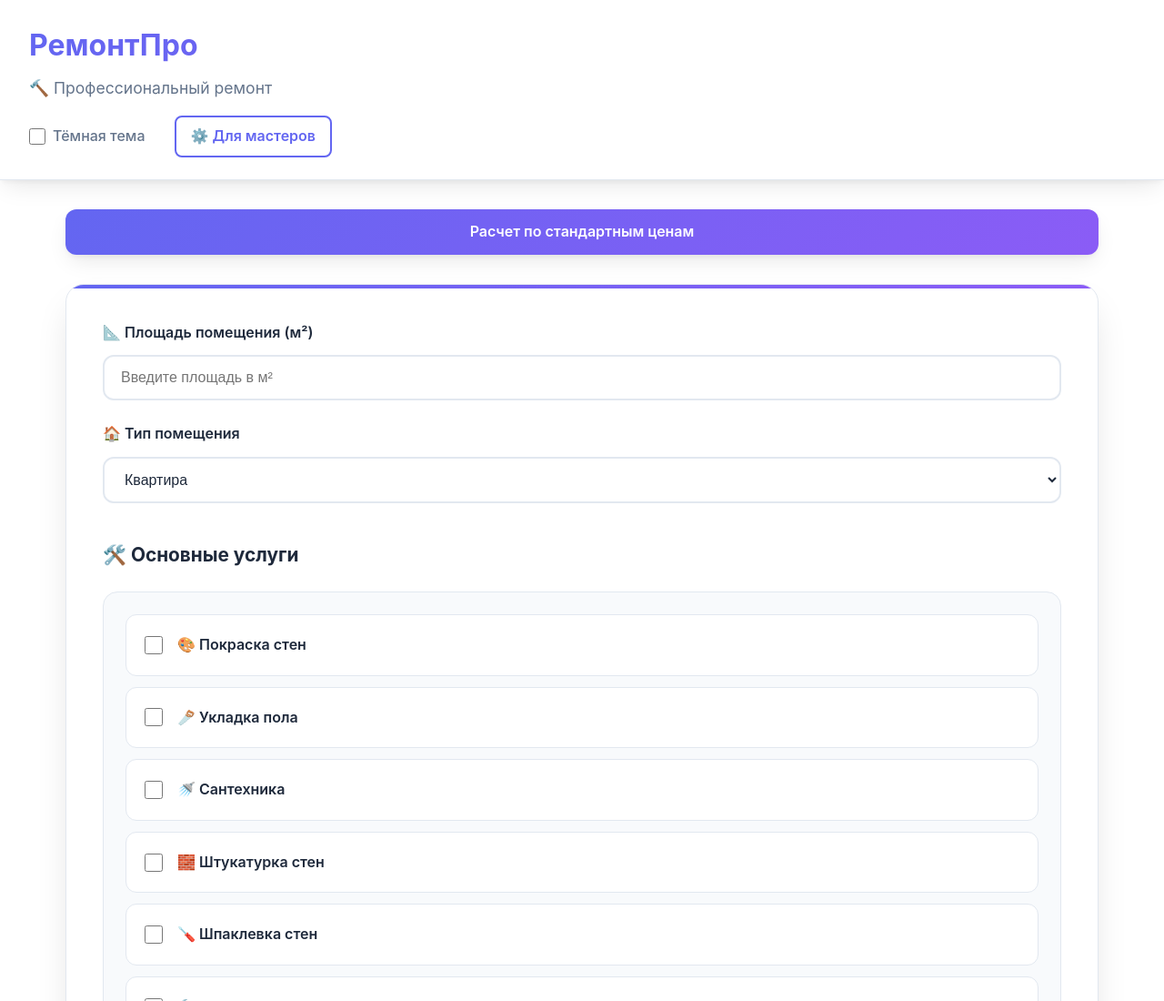
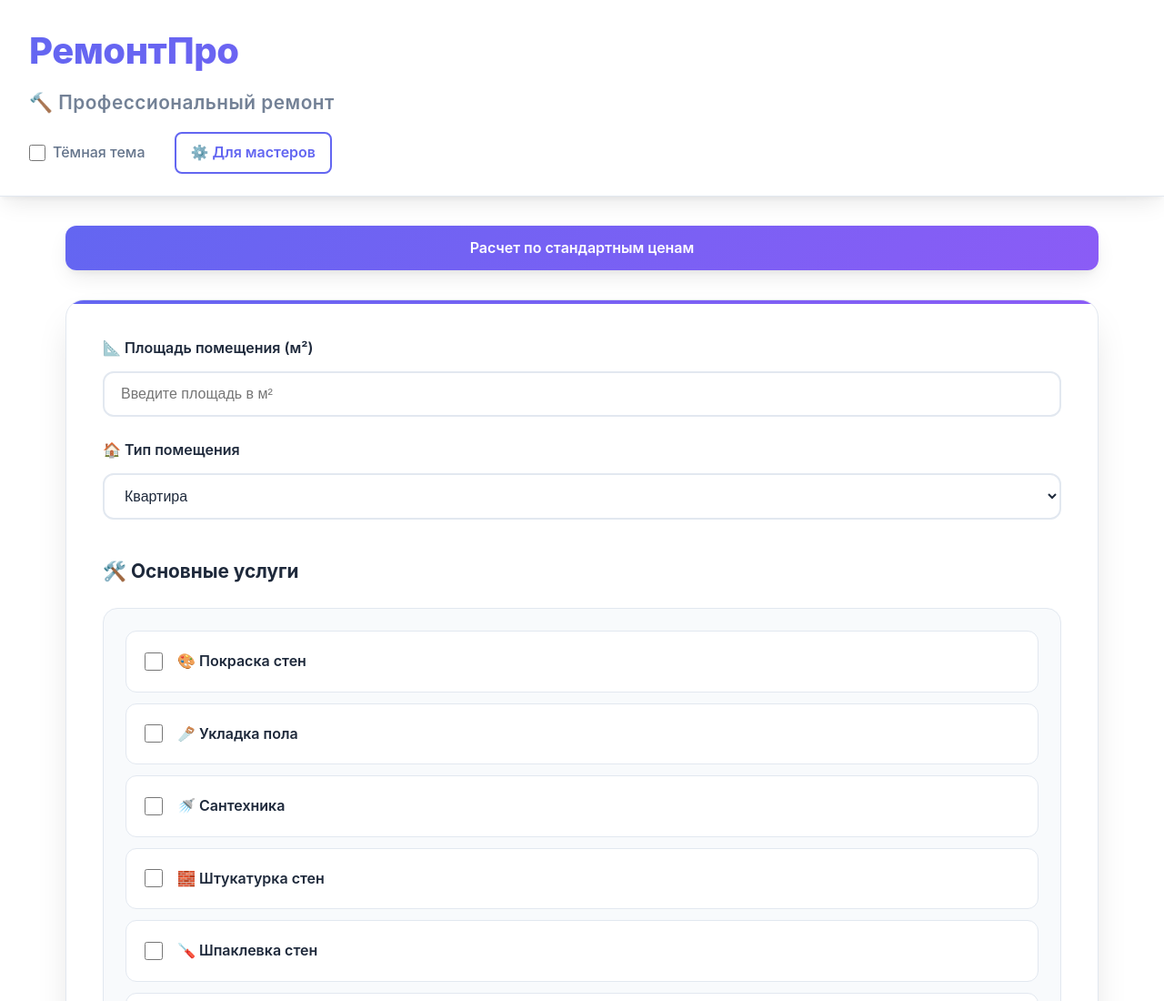
Before and after one commit to vf12776-ux/remont-pro, a plain HTML site: page index.html in a window 1280 px wide. Shown: the top 1100 px of the page at 91% size. Drawn offline with Linux system fonts and the light colour scheme.

Commit message:
Update styles.css

```diff
--- a/styles.css
+++ b/styles.css
@@ -69,18 +69,24 @@ header {
 header h1 {
   color: var(--text-primary);
   margin-bottom: 0.5rem;
-  font-size: 2rem;
-  font-weight: 700;
+  font-size: 2.5rem;
+  font-weight: 800;
   background: var(--gradient-primary);
   -webkit-background-clip: text;
   -webkit-text-fill-color: transparent;
   background-clip: text;
+  font-family: 'Inter', -apple-system, BlinkMacSystemFont, 'Segoe UI', Roboto, sans-serif;
+  letter-spacing: -0.5px;
 }
 
-header p {
+.header-subtitle {
   color: var(--text-secondary);
-  font-size: 1.1rem;
+  font-size: 1.3rem;
+  font-weight: 600;
   margin-bottom: 1rem;
+  font-family: 'Inter', -apple-system, BlinkMacSystemFont, 'Segoe UI', Roboto, sans-serif;
+  opacity: 0.9;
+  letter-spacing: 0.5px;
 }
 
 .header-links {
```
